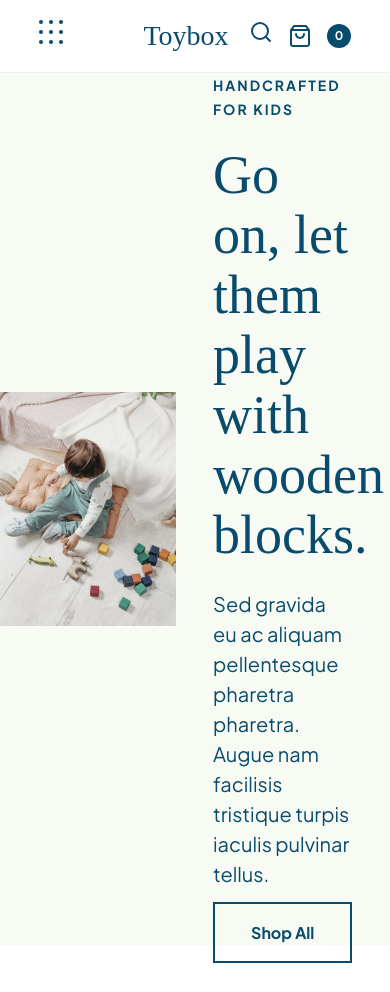
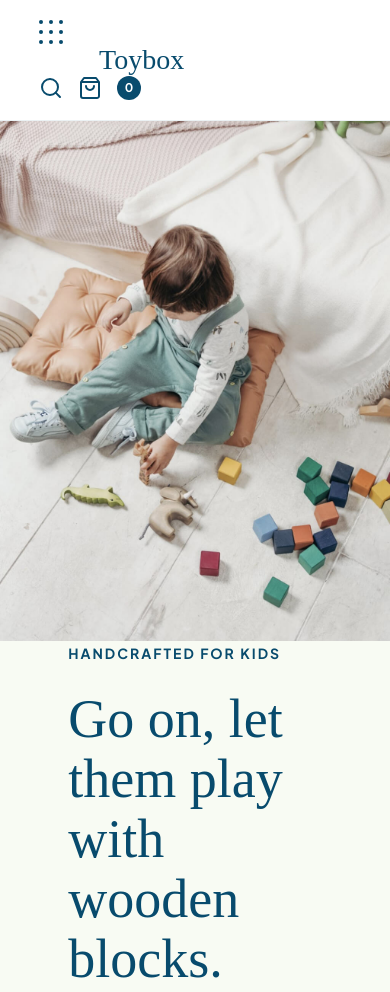
Before and after one commit to genc1499/E-commerce, a plain HTML site: page index.html in a window 390 px wide. Shown: the top 992 px of the page. Drawn offline with Linux system fonts and the light colour scheme; files whose address does not match are found by name; a web font is replaced by a local one.

Commit message:
Added mediaqueries partial and made homepage responsive

```diff
--- a/index.html
+++ b/index.html
@@ -58,7 +58,7 @@
       </header>
 
 
-    <main>
+    <main id="mainContent">
         <section class="categories" id="categories">
             <div class="wrapper">
               <h2>Categories</h2>
--- /dev/null
+++ b/styles/sass/partials/_mediaqueries.scss
@@ -0,0 +1,32 @@
+@media only screen and (max-width:900px){
+
+    header{
+        flex-direction:column;
+    }
+
+    header .headerImgContainer{
+        width:100%;
+    }
+    header .headerContent{
+        width:100%;
+    }
+    header .contentContainer{
+        width:100%;
+    }
+
+}
+@media only screen and (max-width:600px){
+    .categoryGallery .items{
+        width:100%;
+    }
+
+    .navBar .wrapper{
+        flex-direction:column;
+    }
+
+    .navBar .logo{
+        text-align:center;
+    }
+
+
+}
--- a/styles/sass/partials/_setup.scss
+++ b/styles/sass/partials/_setup.scss
@@ -19,4 +19,5 @@ html { -moz-box-sizing: border-box; -webkit-box-sizing: border-box; box-sizing:
 
   .skip-link:focus {
     left: 0;
+
   }
--- a/styles/sass/styles.scss
+++ b/styles/sass/styles.scss
@@ -9,7 +9,7 @@
 @import "./partials/header.scss";
 @import "./partials/footer.scss";
 @import "./partials/sections.scss";
-
+@import "./partials/mediaqueries.scss";
 
 // COLOURS:
 // primary text (blue): #084b6d;
```
Also changed, not shown: styles/styles.css.
